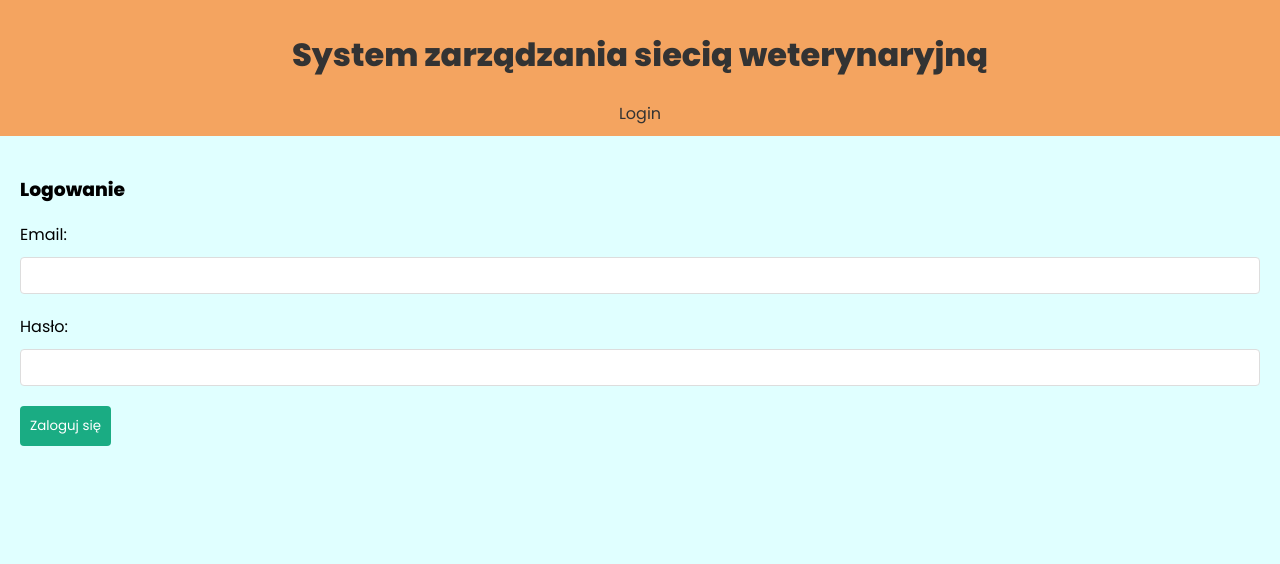
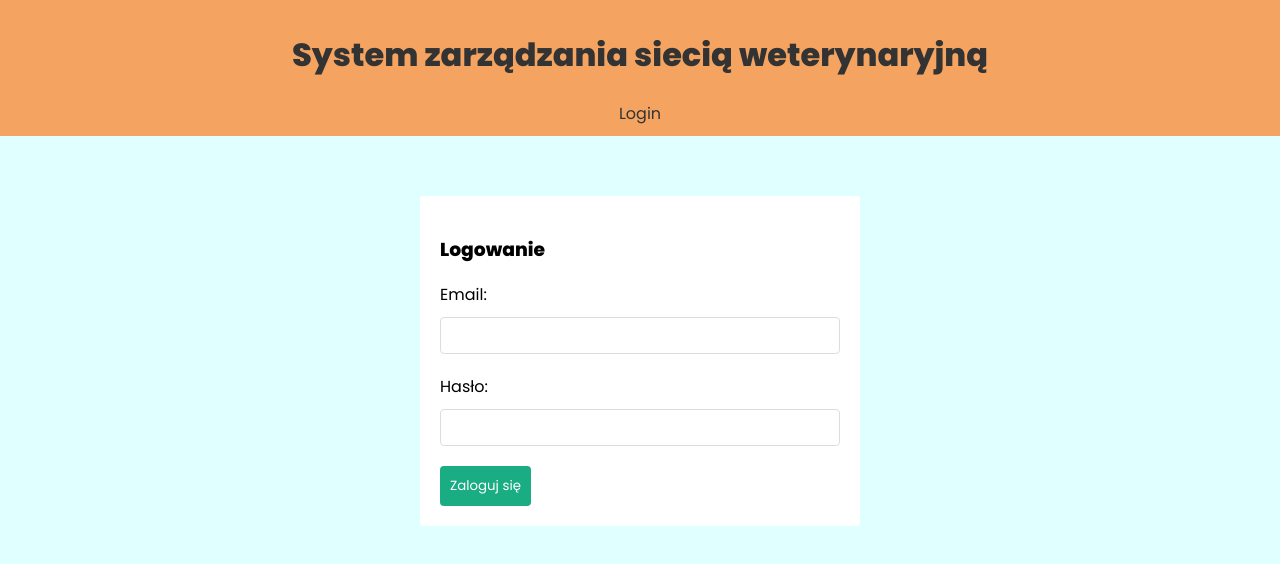
Before and after one commit to vet-agh/VET, a React (Create React App) app in the folder frontend/: page /login in a window 1280 px wide. Shown: the top 564 px of the page. Built offline with nearby package versions, Linux system fonts and the light colour scheme.

Commit message:
VET-85 Add styles changes in css

```diff
--- a/frontend/src/index.css
+++ b/frontend/src/index.css
@@ -155,3 +155,11 @@ div.error {
 .NavigationButtons input:hover{
   background-color: #CC7912;
 }
+
+form.signup, form.login {
+  max-width: 400px;
+  margin: 40px auto;
+  padding: 20px;
+  background: #fff;
+  border-radius: 4px;
+}
```
